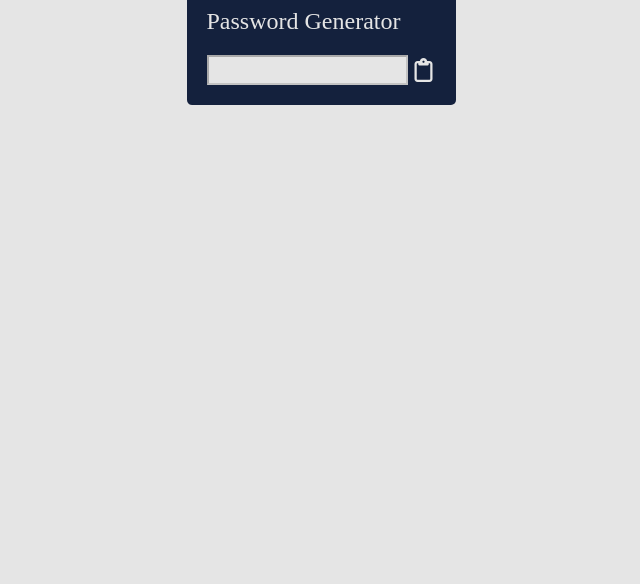
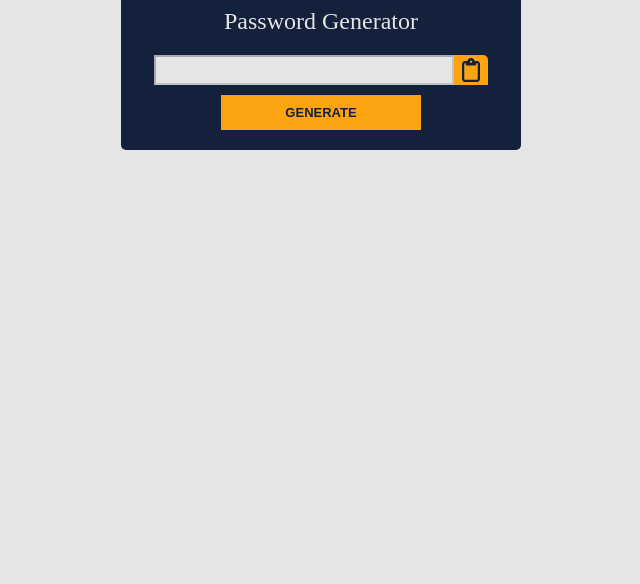
Before and after one commit to dev-dasilva/SecureGen---Password-Generator, a plain HTML site: page index.html in a window 1280 px wide. Shown: the part 216-800 px from the top of the page, without its empty margins (319-959 px from the left). Drawn offline with Linux system fonts and the light colour scheme.

Commit message:
feat(button): creating button "generator"
Creating the button to generate password and refactoring the code

```diff
--- a/assets/styles/styles.css
+++ b/assets/styles/styles.css
@@ -8,6 +8,7 @@
 :root {
   --main-color: #e5e5e5;
   --second-color: #14213d;
+  --yellow-color: #fca311;
 }
 
 html,
@@ -32,9 +33,12 @@ body {
   width: 100%;
 }
 
-.password {
+.password-wrapper {
+  max-width: 400px;
+  width: 100%;
   display: flex;
   flex-direction: column;
+  align-items: center;
   background-color: var(--second-color);
   padding: 20px;
   border-radius: 5px;
@@ -44,23 +48,72 @@ body {
   -o-border-radius: 5px;
 }
 
-.password label {
+.password-wrapper label {
   color: var(--main-color);
   font-size: 24px;
   margin-bottom: 20px;
 }
 
-.password .input-wrapper input {
+.password-wrapper .input-wrapper {
+  display: flex;
+  flex-wrap: wrap;
+  gap: 0;
+}
+
+.password-wrapper .input-wrapper input {
+  width: 300px;
   height: 30px;
   padding: 5px 10px;
   background-color: var(--main-color);
   color: rgba(0, 0, 0, 0.8);
 }
 
-.password .input-wrapper i {
+.password-wrapper .input-wrapper button.button-copy {
+  background: var(--yellow-color);
+  border: none;
+  outline: none;
+  padding: 3px 5px;
+  border-top-right-radius: 5px;
+}
+
+.password-wrapper .input-wrapper i {
   font-size: 24px;
-  color: var(--main-color);
+  color: var(--second-color);
   vertical-align: sub;
   cursor: pointer;
   padding: 0 3px;
 }
+
+.password-wrapper button.generator-button {
+  width: 200px;
+  padding: 10px;
+  background: var(--yellow-color);
+  border: none;
+  outline: none;
+  color: var(--second-color);
+  font-size: small;
+  font-weight: bold;
+  text-transform: uppercase;
+  margin-top: 10px;
+}
+
+.password-wrapper button.generator-button:hover {
+  border: 1px solid #fff;
+}
+
+#alert-message {
+  margin-top: 20px;
+  width: 300px;
+  background-color: var(--second-color);
+}
+
+#alert-message p {
+  padding: 20px;
+  color: var(--main-color);
+  font-weight: bolder;
+  text-align: center;
+}
+
+.disabled {
+  display: none;
+}
--- a/index.html
+++ b/index.html
@@ -27,12 +27,18 @@
           srcset=""
         />
       </div>
-      <div class="password">
+      <div class="password-wrapper">
         <label for="password">Password Generator</label>
         <div class="input-wrapper">
           <input type="text" name="password" disabled />
-          <i class="fa-regular fa-clipboard"></i>
+          <button class="button-copy">
+            <i class="fa-regular fa-clipboard"></i>
+          </button>
         </div>
+        <button class="generator-button">Generate</button>
+      </div>
+      <div id="alert-message" class="disabled">
+        <p>Password copied!</p>
       </div>
     </main>
     <script src="assets/scripts/script.js"></script>
```
